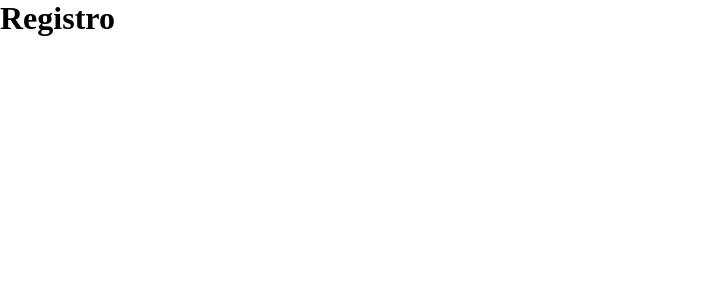
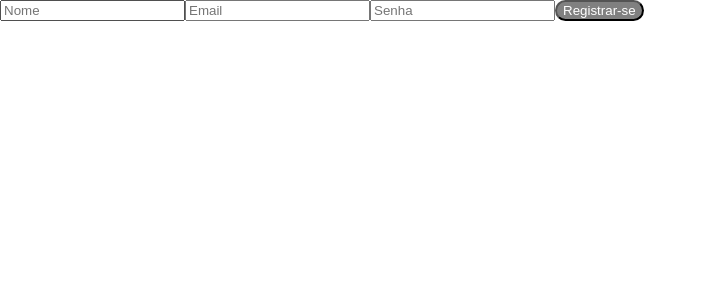
Before and after one commit to tupis/crud-next, a Next.js app: page /register in a window 1280 px wide. Shown: the top 300 px of the page, without its empty margins (0-707 px from the left). Built offline with nearby package versions, Linux system fonts and the light colour scheme.

Commit message:
feat: create forms

```diff
--- a/pages/register/index.tsx
+++ b/pages/register/index.tsx
@@ -1,9 +1,36 @@
+import Head from "next/head";
 import { NextPage } from "next";
+import Input from "../../components/Input";
+import Button from "../../components/Button";
+import { useState } from "react";
 
 const Register: NextPage = () => {
+  const [name, setName] = useState<string>("");
+  const [email, setEmail] = useState<string>("");
+  const [password, setPassword] = useState<string>("");
   return (
     <>
-      <h1>Registro</h1>
+      <Head>
+        <title>Registrar-se</title>
+      </Head>
+      <form>
+        <Input
+          placeholder="Nome"
+          value={name}
+          onChange={(e) => setName(e.target.value)}
+        />
+        <Input
+          placeholder="Email"
+          value={email}
+          onChange={(e) => setEmail(e.target.value)}
+        />
+        <Input
+          placeholder="Senha"
+          value={password}
+          onChange={(e) => setPassword(e.target.value)}
+        />
+        <Button>Registrar-se</Button>
+      </form>
     </>
   );
 };
```
